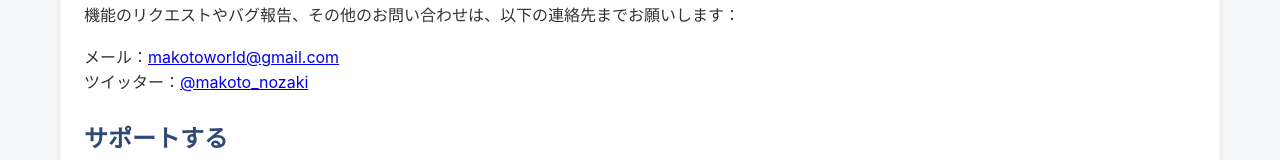
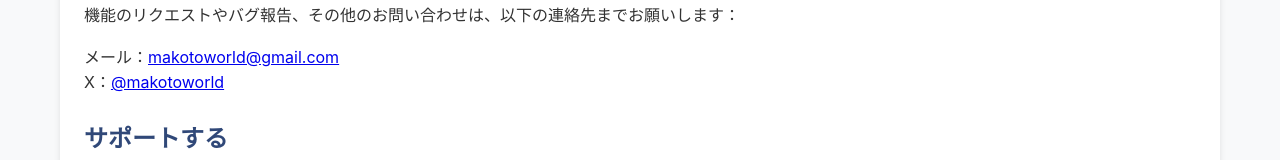
Before and after one commit to makotoworld/video-speed-control-website, a plain HTML site: page index.html in a window 1280 px wide. Shown: the part 9330-9490 px from the top of the page. Drawn offline with Linux system fonts and the light colour scheme.

Commit message:
update index.html

```diff
--- a/index.html
+++ b/index.html
@@ -432,7 +432,7 @@
                 <p>機能のリクエストやバグ報告、その他のお問い合わせは、以下の連絡先までお願いします：</p>
                 <div class="contact-info">
                     <p>メール：<a href="mailto:makotoworld@gmail.com">makotoworld@gmail.com</a></p>
-                    <p>ツイッター：<a href="https://twitter.com/makoto_nozaki" target="_blank">@makoto_nozaki</a></p>
+                    <p>X：<a href="https://x.com/makotoworld" target="_blank">@makotoworld</a></p>
                 </div>
 
                 <h3 class="section-subtitle">サポートする</h3>
```
